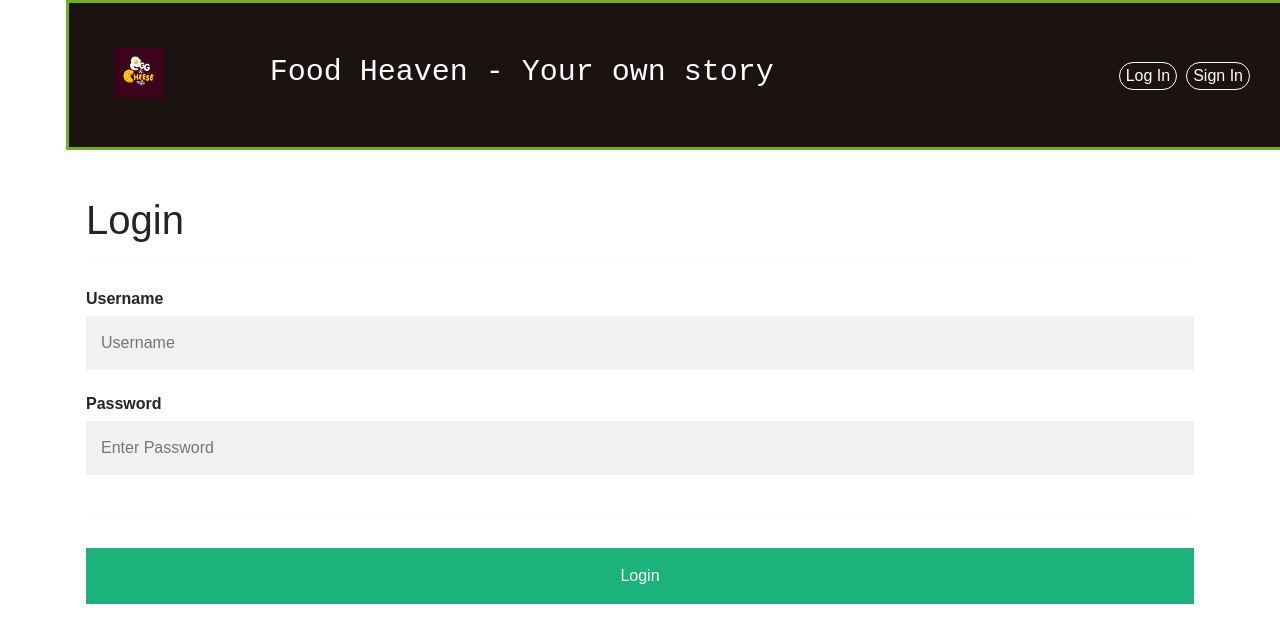
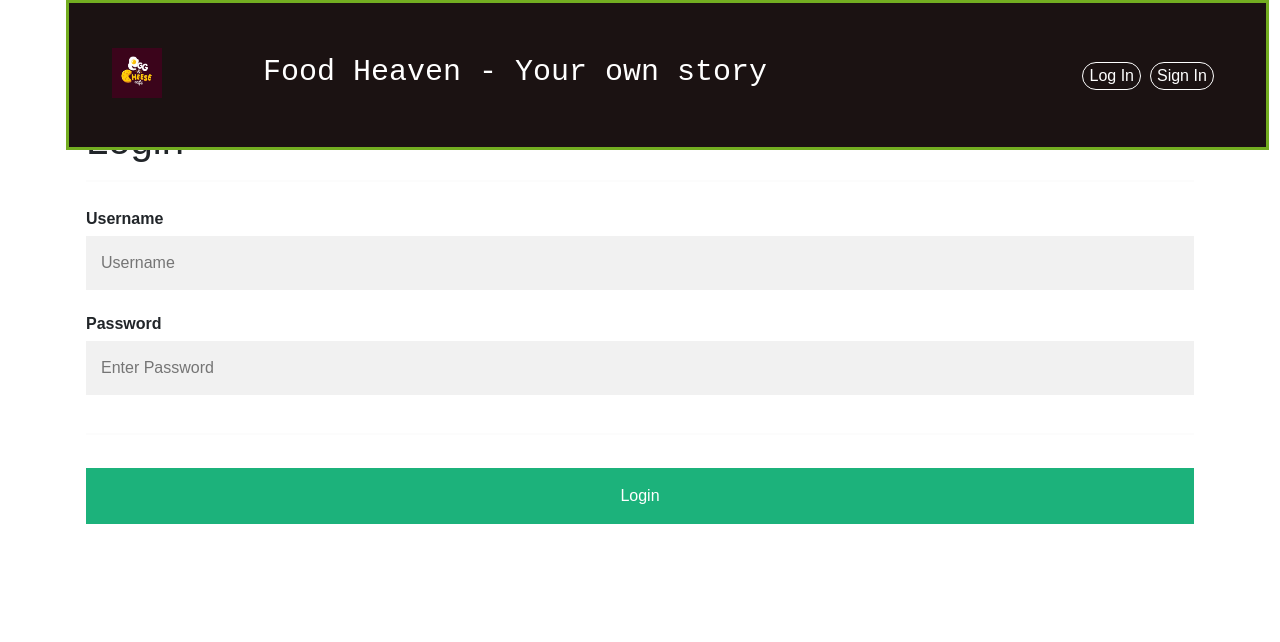
Before and after one commit to prasannaprakhar/user-app, a React (Create React App) app in the folder web/: page /login in a window 1280 px wide. Shown: the top 642 px of the page. Built offline with nearby package versions, Linux system fonts and the light colour scheme.

Commit message:
side bar navigation

```diff
--- a/web/src/App.css
+++ b/web/src/App.css
@@ -7,5 +7,5 @@
 
 .padding-div {
   border: 1px;
-  height: 180px;
+  height: 100px;
 }
--- a/web/src/Components/Navbar.css
+++ b/web/src/Components/Navbar.css
@@ -12,7 +12,7 @@
   border: 3px solid #73ad21;
   height: 150px;
   position: fixed;
-  width: 97%;
+  width: 94%;
   z-index: 999;
 }
 
--- a/web/src/pages/Home.css
+++ b/web/src/pages/Home.css
@@ -59,7 +59,7 @@
 }
 
 .main-home {
-  margin: 10px 15px 10px 100px;
+  margin: 105px;
 }
 
 .home-heading {
```
